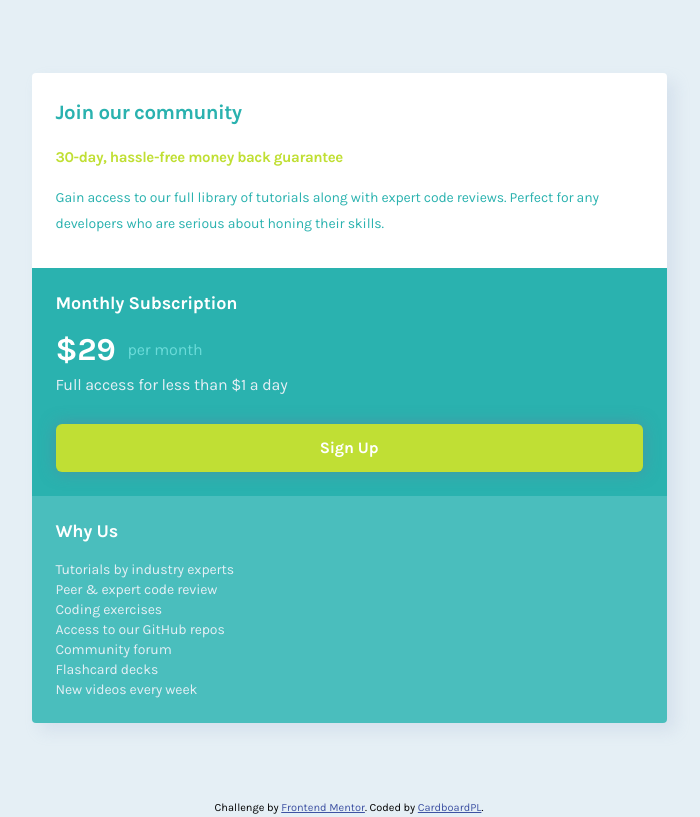
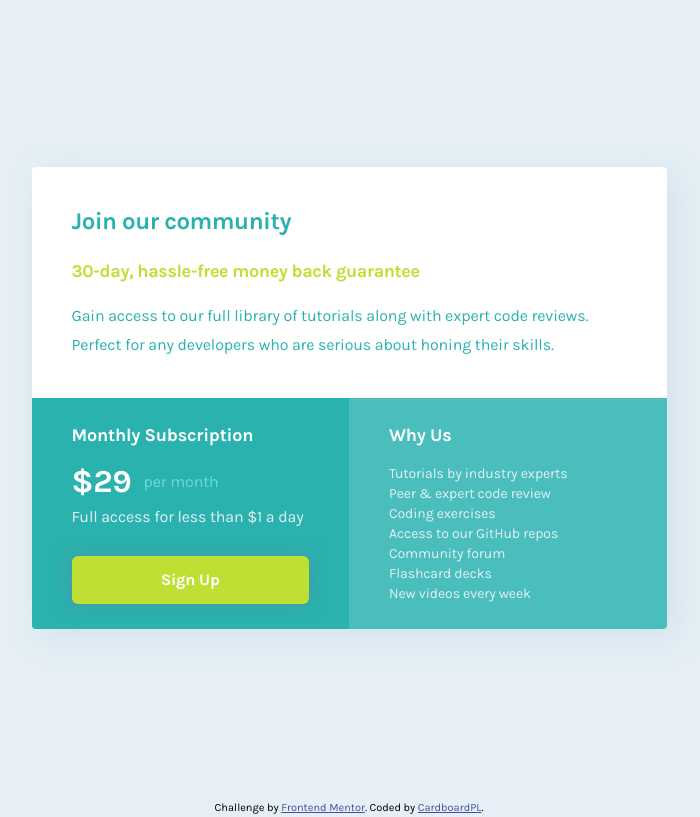
Before and after one commit to CardboardPL/Frontend-Mentor-Single-price-grid-component, a plain HTML site: page index.html in a window 1280 px wide. Shown: the whole page, without its empty margins (291-991 px from the left). Drawn offline with Linux system fonts and the light colour scheme.

Commit message:
Update subscription.css
In this commit:
- Updated subscription.css to implement the desktop design.

```diff
--- a/stylesheets/subscription.css
+++ b/stylesheets/subscription.css
@@ -114,3 +114,36 @@
   letter-spacing: -0.103448275862069px;
   margin-bottom: -1px;
 }
+
+@media (min-width: 560px) {
+  .subscription {
+    grid-template-columns: 1fr 1fr;
+    box-shadow: 8px 8px 32px hsla(217, 35%, 70%, 0.2);
+  }
+
+  .subscription > * {
+    padding: 36px 40px 38px 40px;
+  }
+
+  .subscription__header {
+    grid-column: span 2;
+  }
+
+  .subscription__header-title {
+    font-size: 24px;
+  }
+
+  .subscription__guarantee {
+    font-size: 18px;
+  }
+
+  .subscription__header-description {
+    font-size: 16px;
+  }
+
+  .subscription__call-to-action,
+  .subscription__benefits {
+    padding-top: 24px;
+    padding-bottom: 25px;
+  }
+}
```
